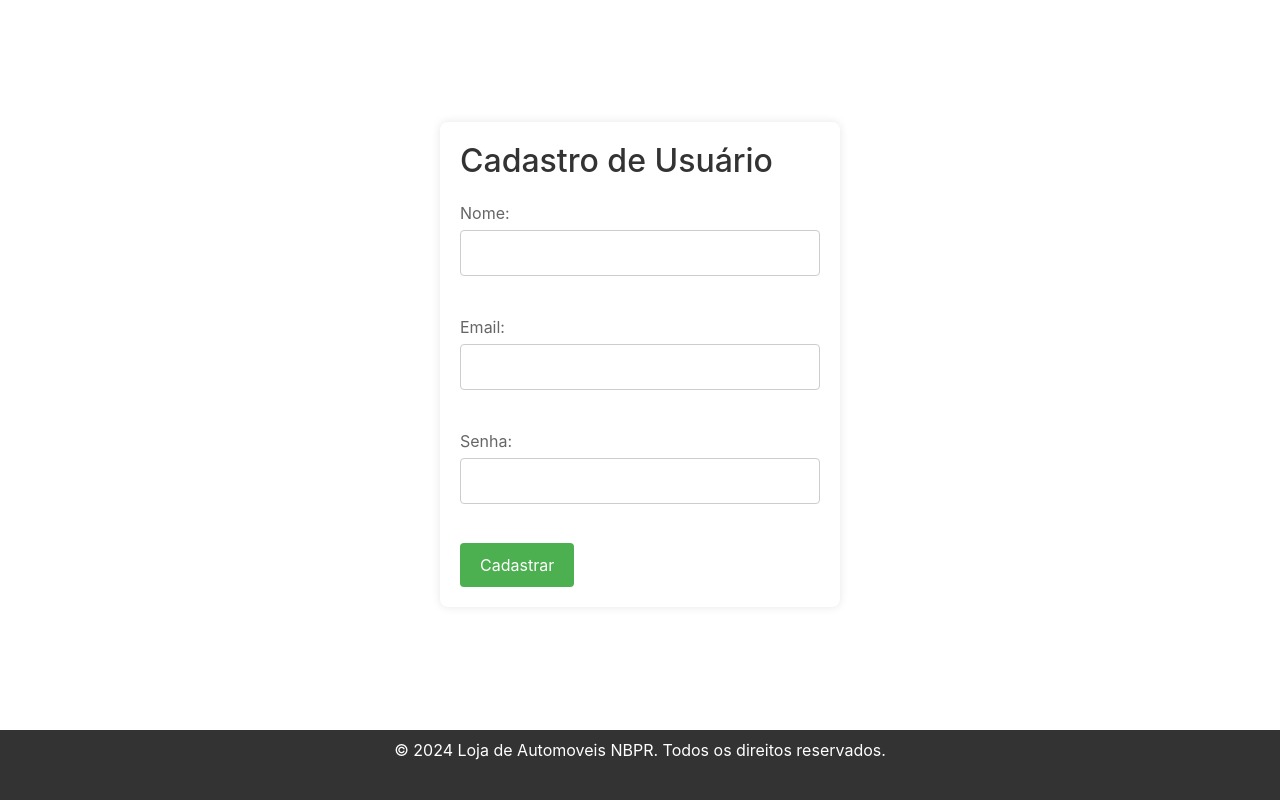
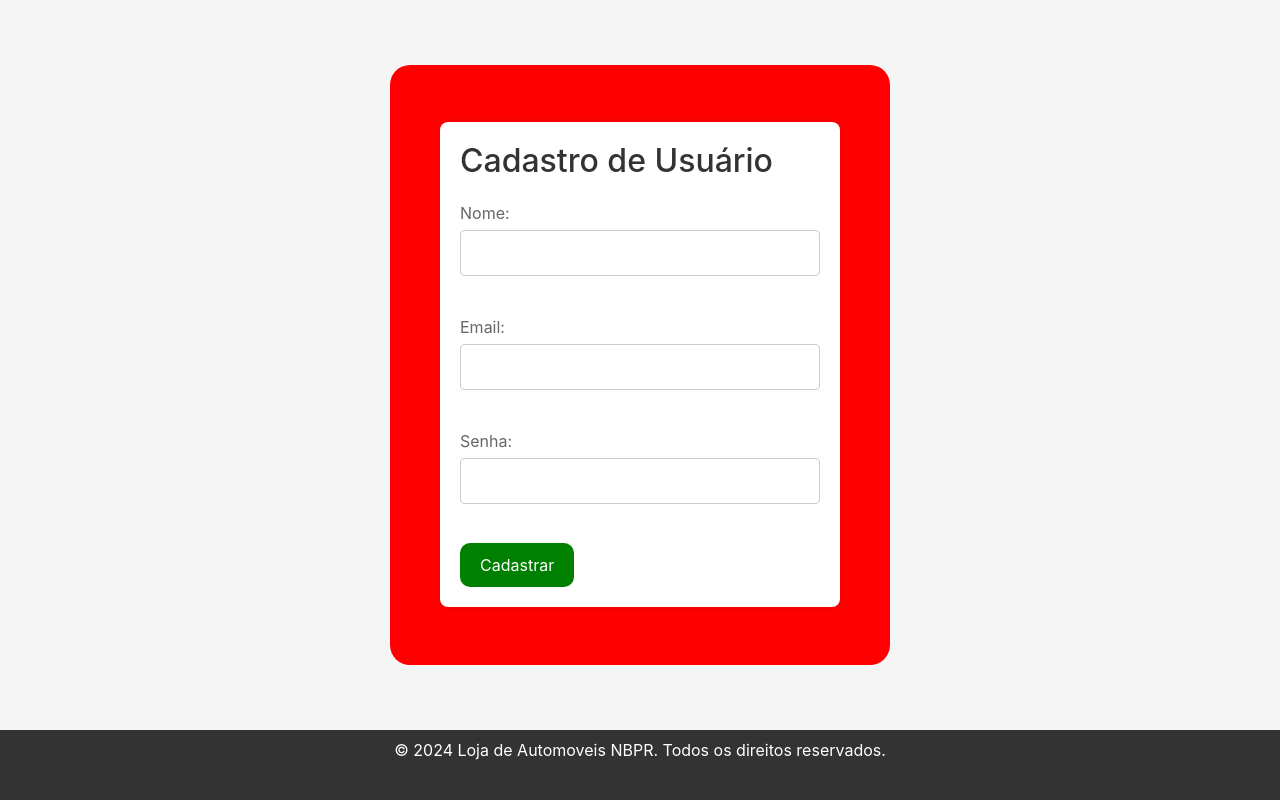
Before and after one commit to BrunoArrudas/Loja_Automoveis_NBPR, a PHP site: page /cadastro.php in a window 1280 px wide. Shown: the part 121-921 px from the top of the page. Run offline with PHP 8.4, Linux system fonts and the light colour scheme.

Commit message:
MVC - Finish

```diff
--- a/cadastro.php
+++ b/cadastro.php
@@ -16,12 +16,32 @@ include_once 'header.php';
                 <label for="senha">Senha:</label>
                 <input type="password" id="senha" name="senha" required><br><br>
 
-                <input type="submit" value="Cadastrar">
+                <input id="saver" type="submit" value="Cadastrar">
             </form>
         </div>
     </div>
 </div>
 
+<style>
+
+body{
+    background-color: whitesmoke;
+}
+
+.form-wrapper{
+    background-color: red;
+    border-radius: 20px;
+    width: 500px;
+    height: 600px;
+}
+#saver{
+    background-color: green;
+    border-radius: 10px;
+    border-color: goldenrod;
+}
+
+</style>
+
 <?php
 include_once 'footer.php';
 ?>
--- a/detalhesCarros.php
+++ b/detalhesCarros.php
@@ -2,6 +2,7 @@
 
 include_once 'dao/cadastroCarroDAO.php';
 include_once 'entity/cadastroCarros.php';
+include_once 'header.php';
 
 $carrosDAO = new CarrosDAO();
 $carro = null;
@@ -150,3 +151,8 @@ if ($_SERVER['REQUEST_METHOD'] === 'POST') {
     </div>
 </body>
 </html>
+<?php
+
+include_once 'footer.php';
+
+?>
--- a/registroCarro.php
+++ b/registroCarro.php
@@ -146,6 +146,10 @@ body{
     background-color: whitesmoke;
 }
 
+.my-4{
+    color: whitesmoke;
+}
+
 .container{
     background-color: red;
     border-radius: 20px;
```
Also changed, not shown: sobre.php (+12 -12 lines).
